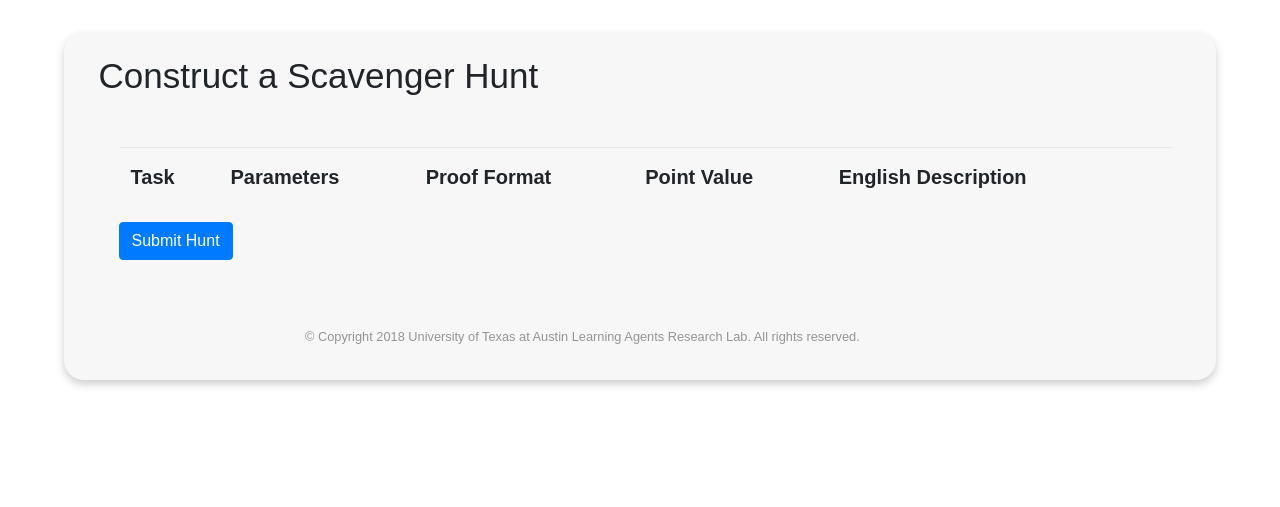
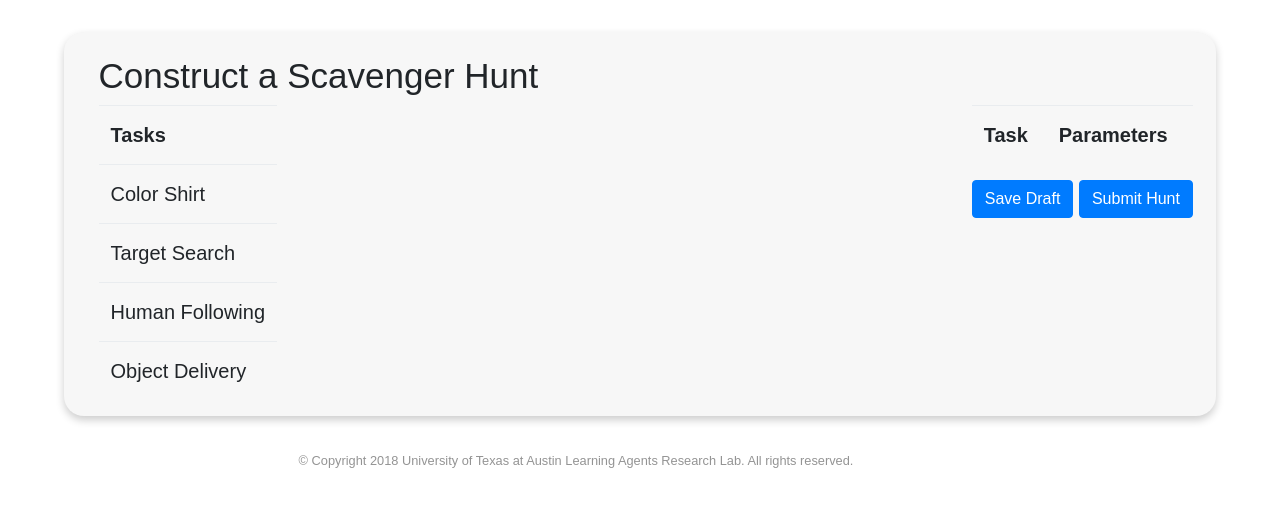
Before and after one commit to utexas-bwi/scavenger_hunt, a PHP site: page /public_html/hunt.html in a window 1280 px wide. Shown: the top 507 px of the page. Run offline with PHP 8.4, Linux system fonts and the light colour scheme; some libraries are stand-ins or nearby versions.

Commit message:
added clickable, constructable table to make hunt

```diff
--- a/public_html/css/style.css
+++ b/public_html/css/style.css
@@ -697,6 +697,17 @@ h2.title {
   }
 }
 
+#construct-hunt-table {
+  position: relative;
+  float: right;
+  margin: 0px;
+}
+
+#task-list {
+  position: relative;
+  float: left;
+}
+
 .table-remove {
   color: #700;
   cursor: pointer;
--- a/public_html/hunt.html
+++ b/public_html/hunt.html
@@ -20,33 +20,43 @@
 
 <!-- table for user to construct a hunt from tasks -->
 				<h2>Construct a Scavenger Hunt</h2>
-				<div id="table" class="table-editable">
+				<div id="task-list">
 					<table class="table">
+						<tr><th>Tasks</th><tr>
+						<tr onclick="addTask('Color Shirt')">
+							<td>Color Shirt</td>
+						</tr>
+						<tr onclick="addTask('Target Search')">
+							<td>Target Search</td>
+						</tr>
+						<tr onclick="addTask('Human Following')">
+							<td>Human Following</td>
+						</tr>
+						<tr onclick="addTask('Object Delivery')">
+							<td>Object Delivery</td>
+						</tr>
+					</table>
+				</div>
+				<div id="construct-hunt-table" class="table-editable">
+					<table class="table" id="hunt-table">
 						<tr>
 							<th>Task</th>
 							<th>Parameters</th>
-							<th>Proof Format</th>
-							<th>Point Value</th>
-							<th>English Description</th>
-							<th>
-								<span class="table-add glyphicon glyphicon-plus" onclick="addRow(this)"></span>
-							</th>
 						</tr>
 
 						<!-- clonable table line -->
 						<tr class="hide" id="tr-hide">
 							<td contenteditable="true">Untitled</td>
 							<td contenteditable="true">undefined</td>
-							<td contenteditable="true">Untitled</td>
-							<td contenteditable="true">undefined</td>
-							<td contenteditable="true">undefined</td>
 							<td>
 								<span class="table-remove glyphicon glyphicon-remove" onclick="removeRow(this)"></span>
 							</td>
 						</tr>
 					</table>
+					<button id="export-btn" class="btn btn-primary">Save Draft</button>
 					<button id="export-btn" class="btn btn-primary">Submit Hunt</button>
 				</div>
+</section>
 </section>
 
 			<footer id="footer" class = "foot">
--- a/script/table.js
+++ b/script/table.js
@@ -1,3 +1,6 @@
+
+/* functions to add to task table */
+
 function addRow(cell) {
     const table = cell.parentNode.parentNode.parentNode;
     const row = document.getElementById("tr-hide").cloneNode(true);
@@ -15,3 +18,14 @@ function saveChanges() {
     const table = document.getElementById("task-table");
     // TODO: export data to SQL TaskType database
 }
+
+/* functions to add to hunt table */
+
+function addTask(task) {
+    const table = document.getElementById("hunt-table");
+    const row = document.getElementById("tr-hide").cloneNode(true);
+    row.childNodes[1].textContent = task;
+    row.classList.remove("hide");
+    row.classList.remove("table-line");
+    table.appendChild(row);
+}
```
